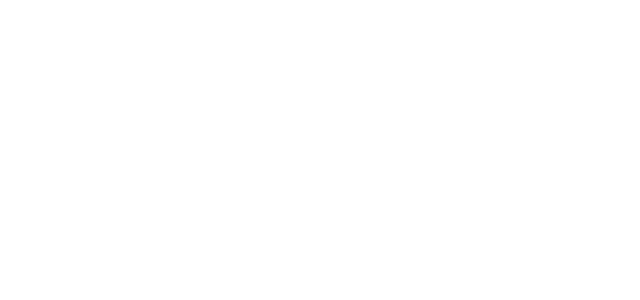
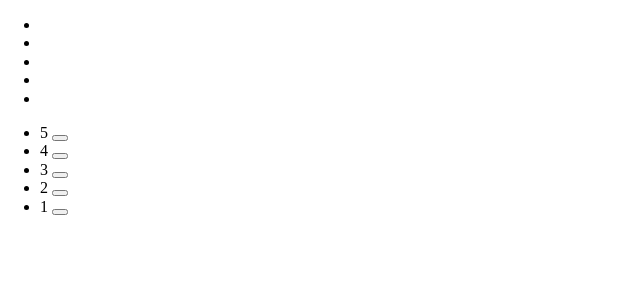
Before and after one commit to ProjectOnGitHub/test-trueconf, a Vue app: page / in a window 1280 px wide. Shown: the top 300 px of the page, without its empty margins (0-640 px from the left). Built offline with nearby package versions, Linux system fonts and the light colour scheme.

Commit message:
feat: add html structure

```diff
--- a/src/App.vue
+++ b/src/App.vue
@@ -1,9 +1,57 @@
 <template>
-  <div></div>
+  <main class="main">
+    <div class="building">
+      <div class="elevators">
+        <ul
+          v-for="shaft in numberOfShafts"
+          :key="shaft"
+          class="elevators__shaft"
+        >
+          <li
+            v-for="floor in floors"
+            :key="floor"
+            class="elevators__shaft-item"
+          ></li>
+          <div
+            class="elevator"
+            style="bottom: 0"
+          ></div>
+        </ul>
+      </div>
+      <ul class="floors">
+        <li
+          v-for="floor in floors"
+          :key="floor"
+          class="floor"
+        >
+          <div class="floor__container">
+            <span class="floor__number">
+              {{ floor }}
+            </span>
+            <button class="floor__button">
+              <span class="floor__button-indicator"></span>
+            </button>
+          </div>
+        </li>
+      </ul>
+    </div>
+  </main>
 </template>
 
 <script>
-export default {};
+export default {
+  data() {
+    return {
+      numberOfFloors: 5,
+      numberOfShafts: 1
+    };
+  },
+  computed: {
+    floors() {
+      return Array.from({ length: this.numberOfFloors }, (_, index) => index + 1).reverse();
+    }
+  }
+};
 </script>
 
 <style lang="scss" scoped></style>
```
